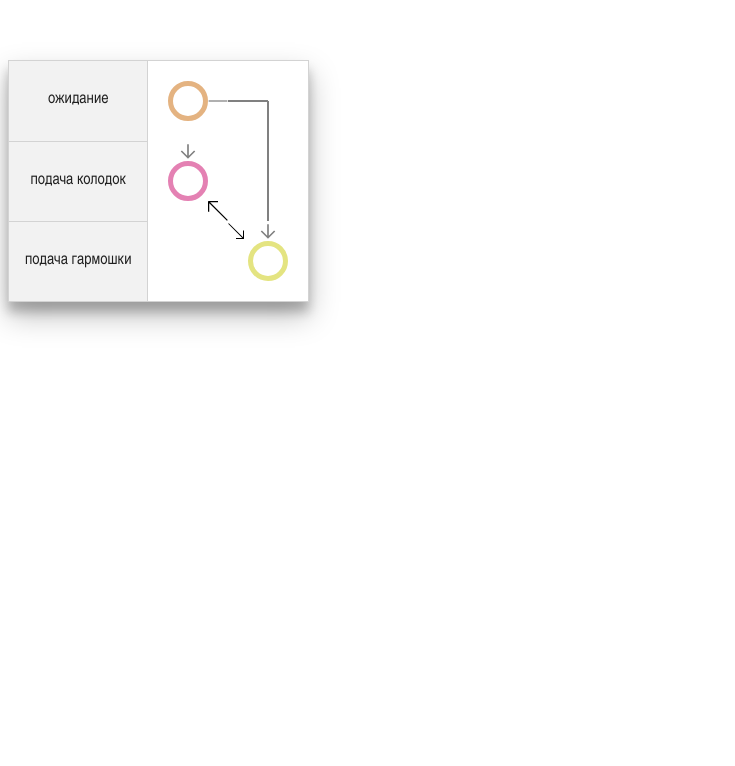
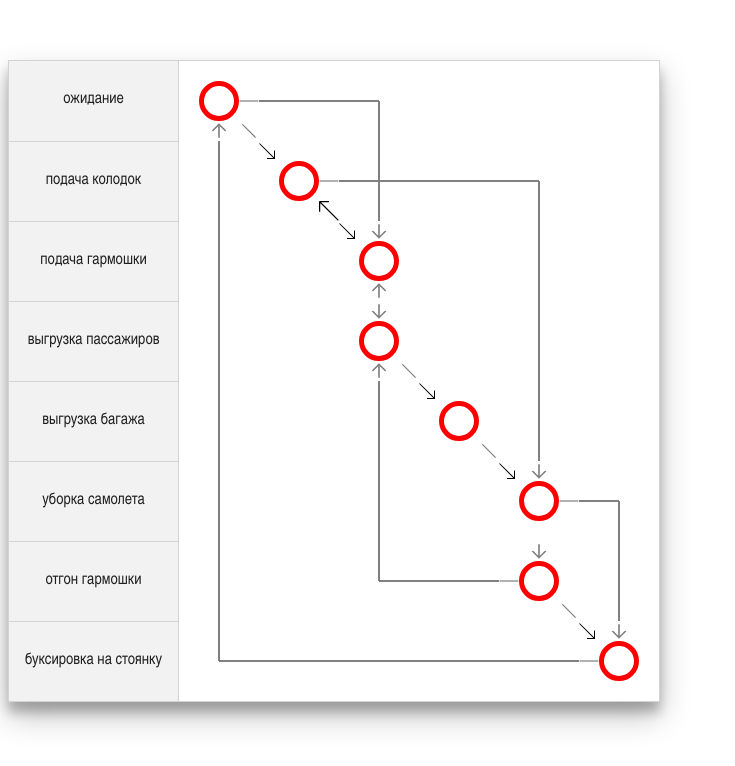
Before and after one commit to MariaPtrv/graph, a Vue app: page / in a window 1280 px wide. Shown: the top 766 px of the page, without its empty margins (0-735 px from the left). Built offline with nearby package versions, Linux system fonts and the light colour scheme.

Commit message:
feature: finnish collapsing algorithm

```diff
--- a/src/App.vue
+++ b/src/App.vue
@@ -17,12 +17,17 @@ export default {
 import {ref} from 'vue';
 
 const data = ref({
-  states:['ожидание', 'подача колодок', 'подача гармошки'],
+  states:['ожидание', 'подача колодок', 'подача гармошки', 'выгрузка пассажиров', 'выгрузка багажа', 'уборка самолета','отгон гармошки', 'буксировка на стоянку' ],
   adjacencies:
       [
-        [false, true, true],
-        [false, false, true],
-        [false, true,false]
+        [false, true, true, false, false, false , false, false],
+        [false, false, true, false, false, true, false, false],
+        [false, true, false, true, false, false, false, false],
+        [false, false,true, false, true, false, false, false],
+        [false, false, false, false, false, true, false, false],
+        [false, false, false, false, false, false, true, true],
+        [false, false, false, true, false, false, false, true],
+        [true, false, false, false, false, false, false, false]
       ]
 })
 </script>
--- a/src/components/processVisualization.vue
+++ b/src/components/processVisualization.vue
@@ -13,7 +13,7 @@
                   :class="{hidden: pos.isDiagonalLeftTopIn !== true, 'diagonal-top-incoming-arrow': pos.isDiagonalLeftTopIn === true}">
               <img src="../assets/line.svg" alt="line" :class="{hidden: pos.isDiagonalLeftTopOut !== true ||pos.isDiagonalLeftTopIn === true,
               'diagonal-line': pos.isDiagonalLeftTopOut } "
-                   class="line-outcoming">
+                   class="line-out">
             </div>
             <div class="top" :class="{hidden: pos.isInTop  !== true}"><img src="../assets/arrow.svg" alt="arrow"
                                                                            class="arrow"></div>
@@ -171,7 +171,7 @@ const processedNodesPoint = {
 
 const protectedAreaPoint = {
   x: -2,
-  y: rows.length-1,
+  y: rows.length - 1,
 }
 
 const getNodeIndexXByRow = (rowIndex) => {
@@ -187,17 +187,17 @@ const isPossibleToMoveRight = (node) => {
 };
 
 const markedNodesAsProcessed = () => {
-  processedNodesPoint.x+=1;
-  processedNodesPoint.y+=1
+  processedNodesPoint.x += 1;
+  processedNodesPoint.y += 1
 };
 
 const increaseProtectedArea = () => {
-  protectedAreaPoint.x+=1;
+  protectedAreaPoint.x += 1;
 };
 
 const movePositionsToRight = (node) => {
   for (let i = 0; i < rows.length; i++) {
-    for (let j = 0; j < rows.length; j ++) {
+    for (let j = 0; j < rows[i].cells.length; j++) {
       const currentPos = {
         x: j,
         y: i
@@ -206,27 +206,25 @@ const movePositionsToRight = (node) => {
               || currentPos.y > processedNodesPoint.y)
           && currentPos.x > protectedAreaPoint.x) {
 
-        if (currentPos.x === rows.length-1) {
-          rows[currentPos.y].cells[currentPos.x] = {};
+        if (currentPos.x === rows[currentPos.y].cells.length - 1) {
           rows[currentPos.y].cells.pop();
           // console.log("removed pos:",  rows[currentPos.y].cells.pop())
-        }
-        else {
-          rows[currentPos.y].cells[currentPos.x] = JSON.parse(JSON.stringify(rows[currentPos.y].cells[currentPos.x+1]));
-          rows[currentPos.y].cells[currentPos.x].x-= 1;
+        } else {
+          rows[currentPos.y].cells[currentPos.x] = JSON.parse(JSON.stringify(rows[currentPos.y].cells[currentPos.x + 1]));
+          rows[currentPos.y].cells[currentPos.x].x -= 1;
         }
         console.log("currentPos", currentPos);
         console.log("node", node);
 
-        if (currentPos.x === node.x-1 && currentPos.y === node.y) {
+        if (currentPos.x === node.x - 1 && currentPos.y === node.y) {
           if (rows[currentPos.y].cells[currentPos.x]?.isDiagonalLeftTopIn === true) {
             rows[currentPos.y].cells[currentPos.x].isDiagonalLeftTopIn = false;
             rows[currentPos.y].cells[currentPos.x].isInTop = true;
 
-            const prevNodeXIndex = getNodeIndexXByRow(currentPos.y-1);
+            const prevNodeXIndex = getNodeIndexXByRow(currentPos.y - 1);
 
-            rows[currentPos.y-1].cells[prevNodeXIndex].isDiagonalRightBottomOut = false;
-            rows[currentPos.y-1].cells[prevNodeXIndex].isOutBottom = true;
+            rows[currentPos.y - 1].cells[prevNodeXIndex].isDiagonalRightBottomOut = false;
+            rows[currentPos.y - 1].cells[prevNodeXIndex].isOutBottom = true;
 
             console.log("свертка - есть диаг в верх")
           }
@@ -235,10 +233,10 @@ const movePositionsToRight = (node) => {
             rows[currentPos.y].cells[currentPos.x].isDiagonalLeftTopOut = false;
             rows[currentPos.y].cells[currentPos.x].outTop = true;
 
-            const prevNodeXIndex = getNodeIndexXByRow(currentPos.y-1);
+            const prevNodeXIndex = getNodeIndexXByRow(currentPos.y - 1);
 
-            rows[currentPos.y-1].cells[prevNodeXIndex].isDiagonalRightBottomIn = false;
-            rows[currentPos.y-1].cells[prevNodeXIndex].isInBottom = true;
+            rows[currentPos.y - 1].cells[prevNodeXIndex].isDiagonalRightBottomIn = false;
+            rows[currentPos.y - 1].cells[prevNodeXIndex].isInBottom = true;
 
             console.log("свертка - есть диаг из верх")
           }
@@ -255,11 +253,11 @@ const processNodesForMoving = () => {
     const currentNode = getNodeByRow(i);
     if (isPossibleToMoveRight(currentNode)) {
       movePositionsToRight(currentNode);
-      console.log("--------------------------")
-      console.log(rows);
-    }
+      processedNodesPoint.y += 1;
+    } else {
       markedNodesAsProcessed();
       increaseProtectedArea();
+    }
   }
 };
 
@@ -340,7 +338,7 @@ tr {
   grid-area: node;
   height: 100%;
   width: 100%;
-  border: 5px solid var(--bg-color);
+  border: 5px solid red;
   border-radius: 50%;
   display: inline-block;
   box-sizing: border-box;
@@ -493,10 +491,6 @@ tr {
   z-index: 2;
 }
 
-.diagonal-top-outcoming-line {
-  width: 1rem;
-}
-
 .diagonal-bottom-incoming-arrow {
   width: 1rem;
   transform: rotate(180deg);
```
Lines whose indentation alone changed are shown as unchanged.
